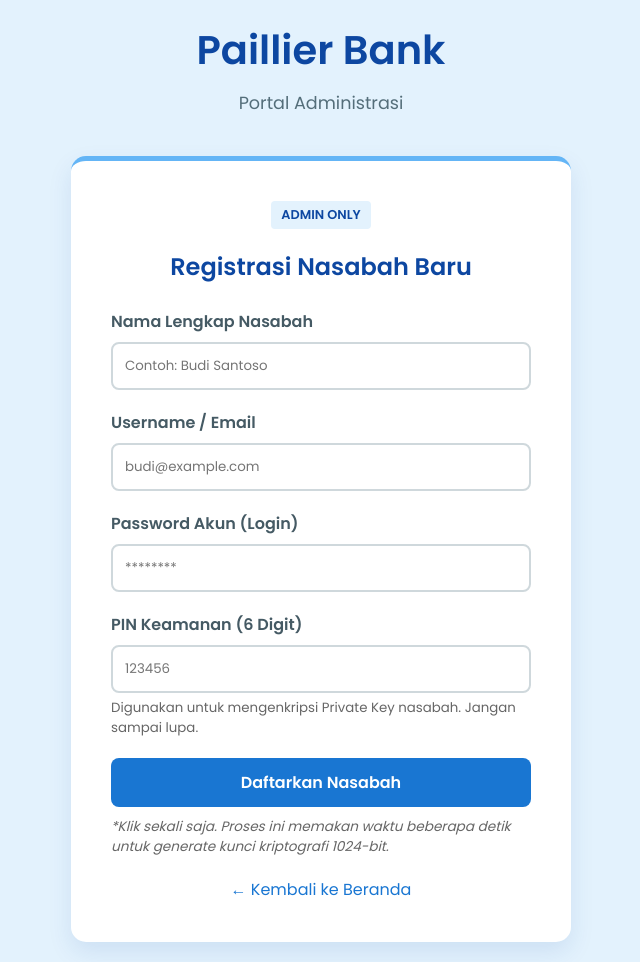
After one commit to WigunTedja/Program, a Django app: page /auth/admin/register-nasabah/ in a window 1280 px wide. The commit adds this page. Shown: the whole page, without its empty margins (319-959 px from the left). Run offline with Django 5.2, Linux system fonts and the light colour scheme; the visitor is signed in with stand-in values (Sample User, id 1).

Commit message:
added login

```diff
--- /dev/null
+++ b/paillier_bank/authentication/templates/pages/admin_register_nasabah.html
@@ -0,0 +1,103 @@
+{% load static %}
+<!DOCTYPE html>
+<html lang="id">
+<head>
+    <meta charset="UTF-8">
+    <meta name="viewport" content="width=device-width, initial-scale=1.0">
+    <title>Admin - Registrasi Nasabah</title>
+    <link href="https://fonts.googleapis.com/css2?family=Poppins:wght@400;600&display=swap" rel="stylesheet">
+    <link rel="stylesheet" href="{% static 'authentication/css/style.css' %}">
+    <style>
+        .admin-badge {
+            background-color: #e3f2fd;
+            color: #0d47a1;
+            padding: 5px 10px;
+            border-radius: 4px;
+            font-size: 0.8rem;
+            font-weight: bold;
+            margin-bottom: 20px;
+            display: inline-block;
+        }
+        .alert {
+            padding: 15px;
+            margin-bottom: 20px;
+            border: 1px solid transparent;
+            border-radius: 4px;
+        }
+        .alert-success { color: #155724; background-color: #d4edda; border-color: #c3e6cb; }
+        .alert-error { color: #721c24; background-color: #f8d7da; border-color: #f5c6cb; }
+        .loader-info {
+            font-size: 0.85rem;
+            color: #666;
+            margin-top: 10px;
+            font-style: italic;
+        }
+    </style>
+</head>
+<body>
+
+    <div class="container">
+        <header class="main-header">
+            <h1>Paillier Bank</h1>
+            <p>Portal Administrasi</p>
+        </header>
+
+        <div class="auth-wrapper" style="justify-content: center;">
+            <div class="auth-card register-card" style="max-width: 500px;">
+                <div style="text-align: center;">
+                    <span class="admin-badge">ADMIN ONLY</span>
+                </div>
+                <h2>Registrasi Nasabah Baru</h2>
+
+                {% if messages %}
+                    {% for message in messages %}
+                        <div class="alert {% if message.tags == 'error' %}alert-error{% else %}alert-success{% endif %}">
+                            {{ message }}
+                        </div>
+                    {% endfor %}
+                {% endif %}
+
+                <form method="POST">
+                    {% csrf_token %}
+
+                    <div class="form-group">
+                        <label for="nama_lengkap">Nama Lengkap Nasabah</label>
+                        <input type="text" id="nama_lengkap" name="nama_lengkap" required placeholder="Contoh: Budi Santoso">
+                    </div>
+
+                    <div class="form-group">
+                        <label for="username">Username / Email</label>
+                        <input type="text" id="username" name="username" required placeholder="budi@example.com">
+                    </div>
+
+                    <div class="form-group">
+                        <label for="password">Password Akun (Login)</label>
+                        <input type="password" id="password" name="password" required placeholder="********">
+                    </div>
+
+                    <div class="form-group">
+                        <label for="pin">PIN Keamanan (6 Digit)</label>
+                        <input type="password" id="pin" name="pin" maxlength="6" pattern="\d{6}" required placeholder="123456" title="Harus 6 digit angka">
+                        <small style="display:block; margin-top:5px; color:#666;">
+                            Digunakan untuk mengenkripsi Private Key nasabah. Jangan sampai lupa.
+                        </small>
+                    </div>
+
+                    <button type="submit" class="btn btn-primary" onclick="this.innerHTML='Sedang Menggenerate Kunci... (Mohon Tunggu)';">
+                        Daftarkan Nasabah
+                    </button>
+
+                    <p class="loader-info">
+                        *Klik sekali saja. Proses ini memakan waktu beberapa detik untuk generate kunci kriptografi 1024-bit.
+                    </p>
+                </form>
+
+                <div style="margin-top: 20px; text-align: center;">
+                    <a href="{% url 'index' %}" style="text-decoration: none; color: #1976d2;">&larr; Kembali ke Beranda</a>
+                </div>
+            </div>
+        </div>
+    </div>
+
+</body>
+</html>
--- a/paillier_bank/authentication/urls.py
+++ b/paillier_bank/authentication/urls.py
@@ -2,8 +2,10 @@ from django.urls import path
 from . import views
 
 urlpatterns = [
-    path('', views.index, name='index'),
-    path('register/', views.registrasi_nasabah, name='register'),
-    path('login/', views.login_nasabah, name='login')
+    path('', views.index, name='dashboard'),
+    path('register/', views.RegisterNasabahView.as_view(), name='register'),
+    path('admin/register-nasabah/', views.admin_register_nasabah_page, name='admin-register-nasabah'),
+    path('login/', views.login_view, name='login'),
     #path('account/deposit/', DepositView.as_view(), name='account-deposit'),
+    path('logout/', views.logout_view, name='logout'),
 ]
--- a/paillier_bank/authentication/views.py
+++ b/paillier_bank/authentication/views.py
@@ -1,156 +1,224 @@
-from django.shortcuts import render, redirect
-from rest_framework import generics, permissions, status
+from django.shortcuts import render
+from rest_framework import status, permissions
 from rest_framework.response import Response
 from rest_framework.views import APIView
+from rest_framework.authentication import BasicAuthentication
+from django.shortcuts import render, redirect
+from django.contrib.auth import logout, login, authenticate
+from django.contrib.auth.decorators import login_required, user_passes_test
+from django.contrib.auth.forms import AuthenticationForm
 from django.contrib.auth.models import User
-from django.contrib.auth.hashers import make_password
+from django.contrib import messages
+from django.db import transaction
 from .models import Nasabah
-from .utils import generate_rsa_keypair
-from django.db import transaction
 from .serializers import NasabahSerializer
-from .models import Nasabah
 
-# Mengimpor library Paillier Homomorphic Encryption
-import phe
+# Library Kriptografi & Helper
+import json
+import os
+import base64
+import hashlib
+from phe import paillier
+from cryptography.fernet import Fernet
+from cryptography.hazmat.primitives import hashes
+from cryptography.hazmat.primitives.kdf.pbkdf2 import PBKDF2HMAC
+
+# --- FUNGSI HELPER (Untuk Enkripsi Private Key) ---
+
+def generate_aes_key_from_pin(pin, salt):
+    """Mengubah PIN + Salt menjadi Kunci AES 32-byte"""
+    kdf = PBKDF2HMAC(
+        algorithm=hashes.SHA256(),
+        length=32,
+        salt=salt,
+        iterations=100000,
+    )
+    return base64.urlsafe_b64encode(kdf.derive(pin.encode()))
+
+def encrypt_private_key(private_key_obj, pin):
+    """Enkripsi Private Key Paillier menggunakan PIN"""
+    # 1. Serialisasi Private Key ke JSON
+    priv_data = {
+        'p': private_key_obj.p,
+        'q': private_key_obj.q,
+        'n': private_key_obj.public_key.n
+    }
+    priv_json = json.dumps(priv_data)
+
+    # 2. Generate Salt dan Kunci AES
+    salt = os.urandom(16)
+    key = generate_aes_key_from_pin(pin, salt)
+
+    # 3. Enkripsi
+    f = Fernet(key)
+    encrypted_blob = f.encrypt(priv_json.encode())
+
+    return salt.hex(), encrypted_blob.decode()
+
+# --- API VIEW ---
 
 def index(request):
     return render(request, 'pages/index.html')
 
-# ---------------------------------
-# --- VIEW UNTUK AUTENTIKASI ---
-# ---------------------------------
+class RegisterNasabahView(APIView):
+    """
+    Endpoint untuk mendaftarkan nasabah baru.
+    Hanya bisa diakses oleh Staff/Admin via Postman/API.
+    """
+    # Menggunakan Basic Auth agar Postman bisa akses tanpa CSRF Token
+    authentication_classes = [BasicAuthentication]
+    permission_classes = [permissions.IsAdminUser]
 
+    def post(self, request):
+        data = request.data
 
-# TODO buat kunci aes, pin, dan paillier untuk akun nasabah
-# Registrasi akun nasabah
-@transaction.atomic # Memastikan semua tersimpan atau tidak sama sekali
-def registrasi_nasabah(request):
+        # 1. Validasi Input
+        required = ['username', 'password', 'nama_lengkap', 'pin']
+        for field in required:
+            if field not in data:
+                return Response({"error": f"Field {field} wajib diisi"}, status=status.HTTP_400_BAD_REQUEST)
+
+        username = data['username']
+        password = data['password']
+        nama_lengkap = data['nama_lengkap']
+        pin = data['pin']
+
+        # Validasi sederhana
+        if User.objects.filter(username=username).exists():
+            return Response({"error": "Username sudah digunakan"}, status=status.HTTP_400_BAD_REQUEST)
+
+        try:
+            with transaction.atomic():
+                # 2. Buat User Django
+                user = User.objects.create_user(username=username, password=password)
+
+                # 3. Generate Keypair Paillier (Logic Inti)
+                # n_length=1024 cukup untuk development
+                public_key, private_key = paillier.generate_paillier_keypair(n_length=1024)
+
+                # 4. Amankan Private Key dengan PIN Nasabah
+                salt_hex, encrypted_priv_key = encrypt_private_key(private_key, pin)
+
+                # 5. Buat Saldo Awal "0" terenkripsi
+                encrypted_saldo_obj = public_key.encrypt(0)
+                encrypted_saldo_str = str(encrypted_saldo_obj.ciphertext())
+
+                # 6. Hash PIN (untuk login cepat)
+                pin_hash = hashlib.sha256(pin.encode()).hexdigest()
+
+                # 7. Simpan ke Database Nasabah
+                nasabah = Nasabah.objects.create(
+                    user=user,
+                    nama_lengkap=nama_lengkap,
+                    pub_key_n=str(public_key.n),
+                    pub_key_g=str(public_key.g),
+                    priv_pail_key=encrypted_priv_key,
+                    key_salt=salt_hex,
+                    pin_hash=pin_hash,
+                    encrypted_saldo=encrypted_saldo_str
+                )
+                # Return Data
+                serializer = NasabahSerializer(nasabah)
+                return Response({
+                    "message": "Registrasi Nasabah Berhasil",
+                    "data": serializer.data
+                }, status=status.HTTP_201_CREATED)
+
+        except Exception as e:
+            return Response({"error": str(e)}, status=status.HTTP_500_INTERNAL_SERVER_ERROR)
+
+def is_admin(user):
+    return user.is_authenticated and user.is_staff
+
+@login_required(login_url='/auth/login/') # Pastikan sudah login
+@user_passes_test(is_admin) # Pastikan user adalah Staff/Admin
+def admin_register_nasabah_page(request):
     if request.method == 'POST':
-        # Mengambil data dari Form (Sesuai Diagram Step 4: Memberikan email, password, pin)
-        nama_lengkap = request.POST.get('nama')
-        email = request.POST.get('email')
-        password = request.POST.get('password')
-        pin = request.POST.get('pin')
-        saldo_awal = request.POST.get('saldo_awal') # Di real case, ini diinput staff sebelumnya
+        # Ambil data dari Form HTML
+        username = request.POST.get('username')
+        nama_lengkap = request.POST.get('nama_lengkap')
+        password = request.POST.get('password') # Password untuk Login Akun
+        pin = request.POST.get('pin') # PIN untuk Kriptografi
 
-        # 1. Validasi Data (Sesuai Diagram Step 5: Memverifikasi data)
-        if User.objects.filter(email=email).exists():
-            return render(request, 'register.html', {'error': 'Email sudah terdaftar'})
+        # 1. Validasi Sederhana
+        if User.objects.filter(username=username).exists():
+            messages.error(request, "Username/Email sudah digunakan!")
+            return render(request, 'pages/admin_register_nasabah.html')
 
-        # 2. Buat Akun User Django (Authentication)
-        user = User.objects.create_user(
-            username=email, # Kita pakai email sebagai username
-            email=email,
-            password=password
-        )
+        try:
+            with transaction.atomic():
+                # 2. Buat User Django
+                user = User.objects.create_user(username=username, email=username, password=password)
 
-        # 3. Generasi Keypair (Sesuai Diagram Step 6)
-        private_key_pem, public_key_pem = generate_rsa_keypair()
+                # 3. Generate Keypair Paillier (PERINGATAN: INI BERAT/LAMBAT)
+                # Browser akan loading lama di sini.
+                public_key, private_key = paillier.generate_paillier_keypair(n_length=1024)
 
-        # 4. Simpan Data Nasabah
-        nasabah = Nasabah.objects.create(
-            user=user,
-            nama_lengkap=nama_lengkap,
-            saldo=saldo_awal,
-            pin_hash=make_password(pin), # Hash PIN demi keamanan
-            public_key=public_key_pem,
-            encrypted_private_key=private_key_pem
-            # Catatan: Di produksi, enkripsi private key menggunakan PIN user di sini
-        )
+                # 4. Enkripsi Private Key dengan PIN
+                salt_hex, encrypted_priv_key = encrypt_private_key(private_key, pin)
 
-        # 5. Konfirmasi Berhasil (Sesuai Diagram Step 7)
-        return render(request, 'success.html', {'nama': nama_lengkap})
+                # 5. Buat Saldo Awal "0" terenkripsi
+                encrypted_saldo_obj = public_key.encrypt(100000)
+                encrypted_saldo_str = str(encrypted_saldo_obj.ciphertext())
 
-    return render(request, 'register.html')
+                # 6. Hash PIN
+                pin_hash = hashlib.sha256(pin.encode()).hexdigest()
 
-def login_nasabah(request):
-    return render(request, status=200)
+                # 7. Simpan Nasabah
+                Nasabah.objects.create(
+                    user=user,
+                    nama_lengkap=nama_lengkap,
+                    pub_key_n=str(public_key.n),
+                    pub_key_g=str(public_key.g),
+                    priv_pail_key=encrypted_priv_key,
+                    key_salt=salt_hex,
+                    pin_hash=pin_hash,
+                    encrypted_saldo=encrypted_saldo_str
+                )
 
+                messages.success(request, f"Sukses! Nasabah {nama_lengkap} berhasil didaftarkan dengan Kunci Homomorfik.")
+                return redirect('admin-register-nasabah')
 
-# class UserRegisterView(generics.CreateAPIView):
-#     """
-#     View untuk membuat user baru (Registrasi).
-#     Endpoint: POST /api/auth/register/
-#     """
-#     queryset = User.objects.all()
-#     serializer_class = UserRegisterSerializer
-#     # Izinkan semua user (bahkan yang belum login) untuk mengakses endpoint ini.
-#     permission_classes = [permissions.AllowAny]
+        except Exception as e:
+            messages.error(request, f"Terjadi Kesalahan Sistem: {str(e)}")
+            return render(request, 'pages/admin_register_nasabah.html')
 
+    # Jika GET, tampilkan form kosong
+    return render(request, 'pages/admin_register_nasabah.html')
 
-# ---------------------------------
-# --- VIEW UNTUK AKUN & TRANSAKSI ---
-# ---------------------------------
+def login_view(request):
+    # Jika user sudah login, langsung lempar ke halaman yang sesuai
+    if request.user.is_authenticated:
+        if request.user.is_staff:
+            return redirect('auth-welcome') # Atau halaman admin kamu
+        return redirect('dashboard') # Halaman dashboard nasabah
 
-# class DepositView(APIView):
-#     """
-#     View untuk menangani permintaan deposit ke akun user.
-#     Memerlukan autentikasi JWT.
-#     Endpoint: POST /api/account/deposit/
-#     """
-#     permission_classes = [permissions.IsAuthenticated]
+    if request.method == 'POST':
+        form = AuthenticationForm(request, data=request.POST)
+        if form.is_valid():
+            username = form.cleaned_data.get('username')
+            password = form.cleaned_data.get('password')
+            user = authenticate(username=username, password=password)
 
-#     def post(self, request, *args, **kwargs):
-#         # 1. Ambil amount_ciphertext dari body request.
-#         amount_ciphertext = request.data.get('amount_ciphertext')
-#         if not amount_ciphertext:
-#             return Response(
-#                 {"error": "amount_ciphertext tidak boleh kosong."},
-#                 status=status.HTTP_400_BAD_REQUEST
-#             )
+            if user is not None:
+                login(request, user)
+                # LOGIC REDIRECTION:
+                # Jika Admin -> arahkan ke welcome page (atau admin dashboard)
+                # Jika Nasabah -> arahkan ke dashboard
+                if user.is_staff:
+                    return redirect('auth-welcome') # Ganti dengan nama URL halaman welcome kamu
+                else:
+                    return redirect('dashboard') # Pastikan URL name 'dashboard' sudah ada
+            else:
+                messages.error(request, "Username atau password salah.")
+        else:
+            messages.error(request, "Username atau password salah.")
+    else:
+        form = AuthenticationForm()
 
-#         user = request.user
-#         try:
-#             # 2. Ambil objek Account dan PaillierKey milik user.
-#             account = Account.objects.get(user=user)
-#             paillier_key = PaillierKey.objects.get(user=user)
-#         except (Account.DoesNotExist, PaillierKey.DoesNotExist):
-#             return Response(
-#                 {"error": "Akun atau kunci Paillier untuk user ini tidak ditemukan."},
-#                 status=status.HTTP_404_NOT_FOUND
-#             )
+    return render(request, 'pages/login.html', {'form': form})
 
-#         # --- OPERASI PENJUMLAHAN HOMOMORFIK ---
-#         # PENTING: Proses konversi dari string ke objek phe dan sebaliknya.
-
-#         try:
-#             # A. Bangun ulang objek Kunci Publik dari string yang disimpan di database.
-#             # Komponen n dan g harus diubah menjadi integer.
-#             public_key = phe.PaillierPublicKey(n=int(paillier_key.public_key_n))
-
-#             # B. Bangun ulang objek EncryptedNumber untuk saldo saat ini.
-#             # Ciphertext dari database (string) diubah menjadi integer.
-#             current_balance_encrypted = phe.EncryptedNumber(public_key, int(account.encrypted_balance))
-
-#             # C. Bangun ulang objek EncryptedNumber untuk jumlah deposit.
-#             deposit_amount_encrypted = phe.EncryptedNumber(public_key, int(amount_ciphertext))
-
-#             # D. Lakukan penjumlahan homomorfik. Operasi terjadi pada data terenkripsi.
-#             new_balance_encrypted = current_balance_encrypted + deposit_amount_encrypted
-
-#             # E. Ubah hasil enkripsi kembali menjadi string untuk disimpan di database.
-#             new_balance_ciphertext = str(new_balance_encrypted.ciphertext())
-
-#         except Exception as e:
-#             # Tangani jika ada error saat proses kriptografi
-#             return Response(
-#                 {"error": f"Terjadi kesalahan kriptografi: {str(e)}"},
-#                 status=status.HTTP_500_INTERNAL_SERVER_ERROR
-#             )
-
-#         # ---------------------------------------------
-
-#         # 4. Update field encrypted_balance dengan hasil penjumlahan.
-#         account.encrypted_balance = new_balance_ciphertext
-#         account.save()
-
-#         # 5. Buat record baru di tabel Transaction.
-#         transaction = Transaction.objects.create(
-#             account=account,
-#             transaction_type='DEPOSIT',
-#             amount_ciphertext=amount_ciphertext
-#         )
-
-#         # Kirim response sukses dengan data transaksi yang baru dibuat.
-#         serializer = TransactionSerializer(transaction)
-#         return Response(serializer.data, status=status.HTTP_200_OK)
+def logout_view(request):
+    logout(request)
+    # Setelah logout, arahkan kembali ke halaman login atau halaman welcome
+    return redirect('login')
```
Also changed, not shown: paillier_bank/authentication/templates/pages/index.html (+26 -0 lines), paillier_bank/authentication/templates/pages/login.html (added, +54 -0 lines), paillier_bank/banking/templates/pages/dashboard.html (added, +44 -0 lines), paillier_bank/banking/urls.py (added, +9 -0 lines), paillier_bank/banking/views.py (+25 -1 lines).
